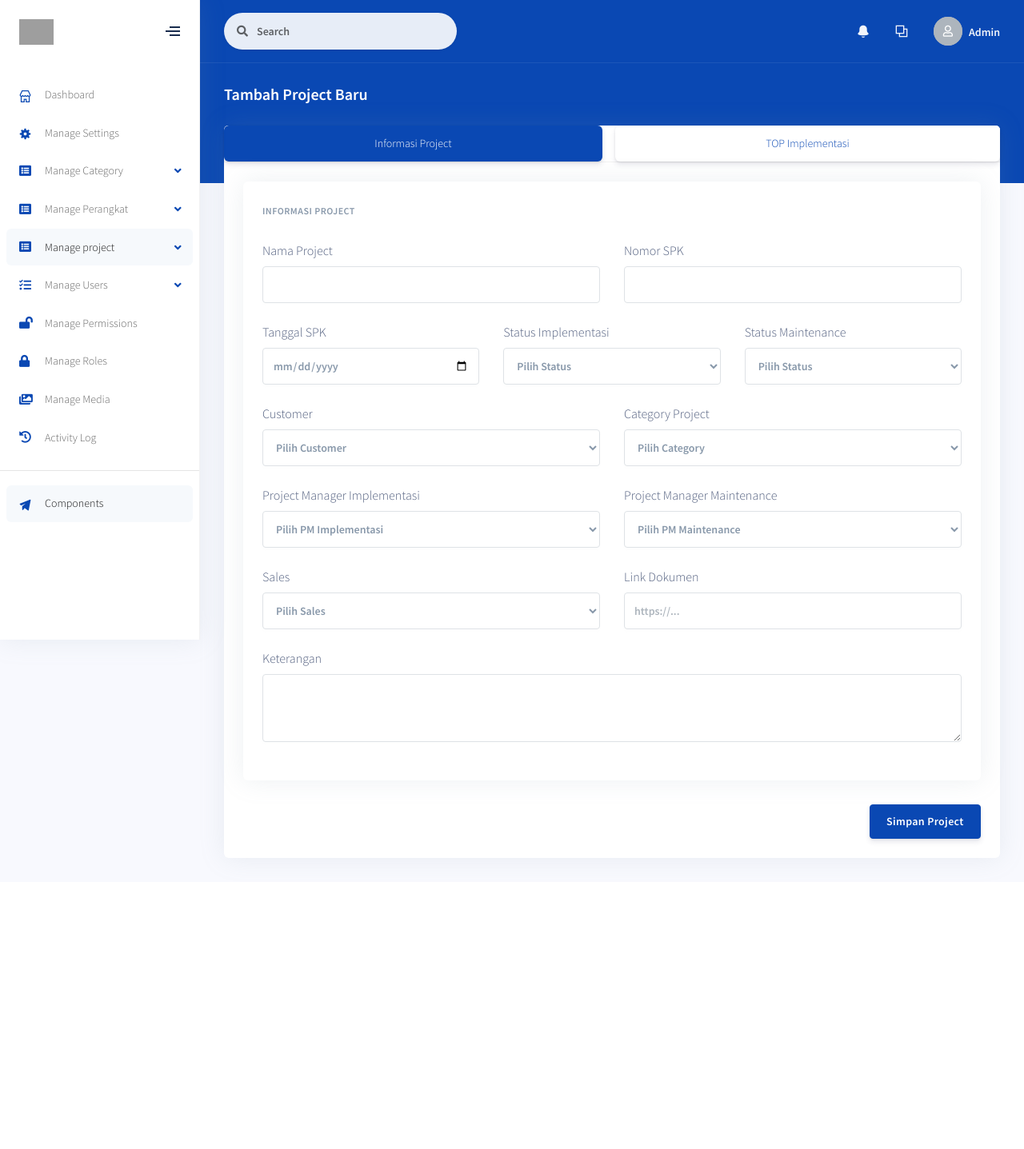
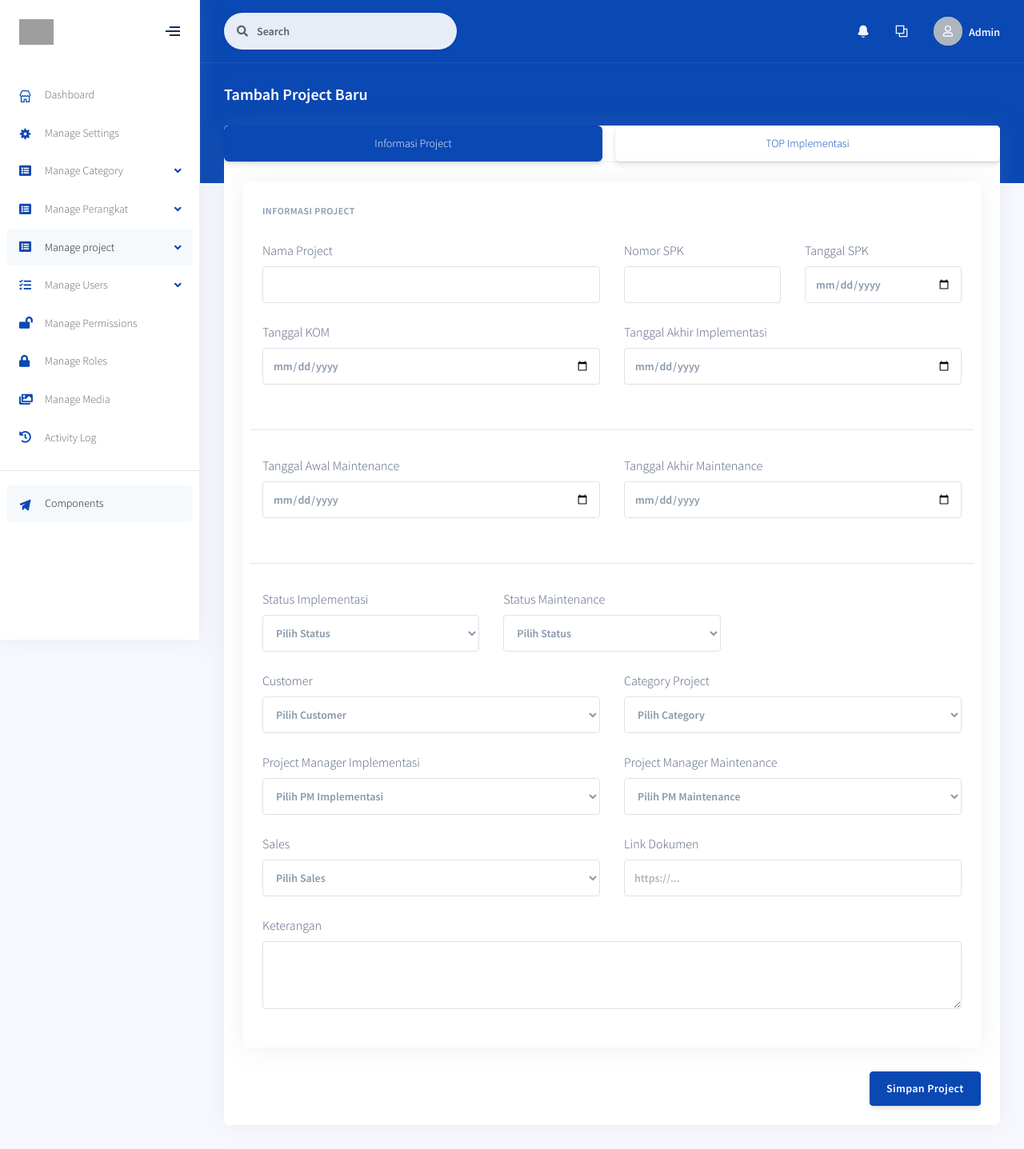
Before and after one commit to gugunbl/pmomanagement, a Laravel app: page /project/create in a window 1280 px wide. Shown: the whole page at 80% size. Before the commit the page ends 1082 px from the top, so only its background shows below. Run offline with Laravel 8, Linux system fonts and the light colour scheme; a user stored in the database is signed in; data comes from the database, SQL or seed files in the repository; data that the repository does not hold is empty; parts of the project's set-up code (start-up, migrations or seed data) failed here and were passed over; some libraries are stand-ins or nearby versions; grey boxes are pictures that could not be loaded.

Commit message:
Update assetmgt: penambahan informasi tgl imp, main

```diff
--- a/app/Http/Controllers/ProjectController.php
+++ b/app/Http/Controllers/ProjectController.php
@@ -265,6 +265,9 @@ public function update(Request $request, Project $project)
             'sales'                 => $request->sales,
             'link_dokumen'          => $request->link_dokumen,
             'keterangan'            => $request->keterangan,
+            'tanggal_akhir_implementasi'    => $request->tanggal_akhir_implementasi,
+            'tanggal_mulai_maintenance'     => $request->tanggal_mulai_maintenance,
+            'tanggal_akhir_maintenance'     => $request->tanggal_akhir_maintenance,
         ]);
 
         /* ===============================
--- a/resources/views/project/partials/form-project-info.blade.php
+++ b/resources/views/project/partials/form-project-info.blade.php
@@ -13,7 +13,7 @@
             </div>
 
             {{-- Nomor SPK --}}
-            <div class="col-md-6">
+            <div class="col-md-3">
                 <div class="form-group">
                     {{ Form::label('nomor_spk', 'Nomor SPK') }}
                     {{ Form::text('nomor_spk', null, ['class'=>'form-control', 'required']) }}
@@ -21,12 +21,48 @@
             </div>
 
             {{-- Tanggal SPK --}}
-            <div class="col-md-4">
+            <div class="col-md-3">
                 <div class="form-group">
                     {{ Form::label('tanggal_spk', 'Tanggal SPK') }}
                     {{ Form::date('tanggal_spk', null, ['class'=>'form-control', 'required']) }}
                 </div>
             </div>
+
+
+            {{-- Tanggal KOM --}}
+            <div class="col-md-6">
+                <div class="form-group">
+                    {{ Form::label('tanggal_spk', 'Tanggal KOM') }}
+                    {{ Form::date('tanggal_spk', null, ['class'=>'form-control', 'required']) }}
+                </div>
+            </div>
+
+            {{-- Tanggal Akhir Implementasi --}}
+            <div class="col-md-6">
+                <div class="form-group">
+                    {{ Form::label('tanggal_akhir_implementasi', 'Tanggal Akhir Implementasi') }}
+                    {{ Form::date('tanggal_akhir_implementasi', null, ['class'=>'form-control', 'required']) }}
+                </div>
+            </div>
+
+        <hr width="100%" align="left">
+
+            {{-- Tanggal Awal Maintenance --}}
+            <div class="col-md-6">
+                <div class="form-group">
+                    {{ Form::label('tanggal_mulai_maintenance', 'Tanggal Awal Maintenance') }}
+                    {{ Form::date('tanggal_mulai_maintenance', null, ['class'=>'form-control', 'required']) }}
+                </div>
+            </div>
+
+            {{-- Tanggal Akhir Maintenance --}}
+            <div class="col-md-6">
+                <div class="form-group">
+                    {{ Form::label('tanggal_akhir_maintenance', 'Tanggal Akhir Maintenance') }}
+                    {{ Form::date('tanggal_akhir_maintenance', null, ['class'=>'form-control', 'required']) }}
+                </div>
+            </div>
+        <hr width="100%" align="left">
 
             {{-- Status Implementasi --}}
             <div class="col-md-4">
```
